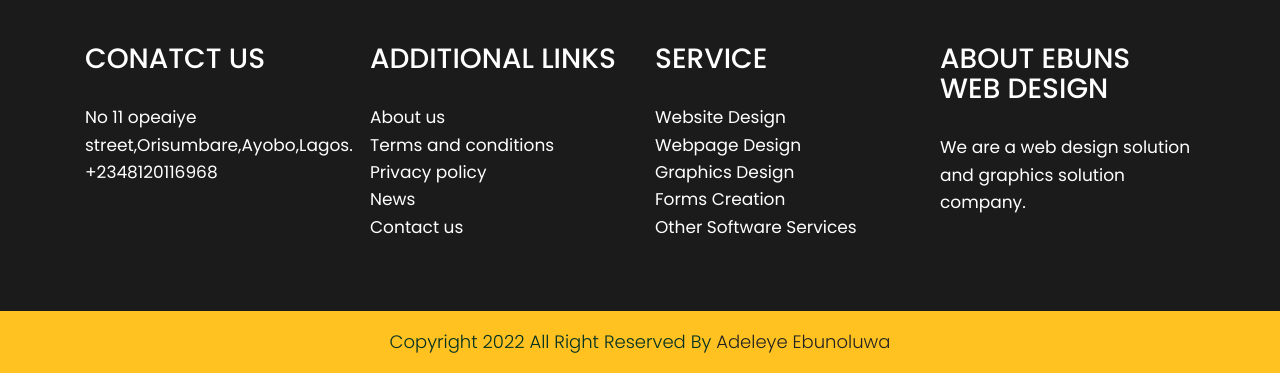
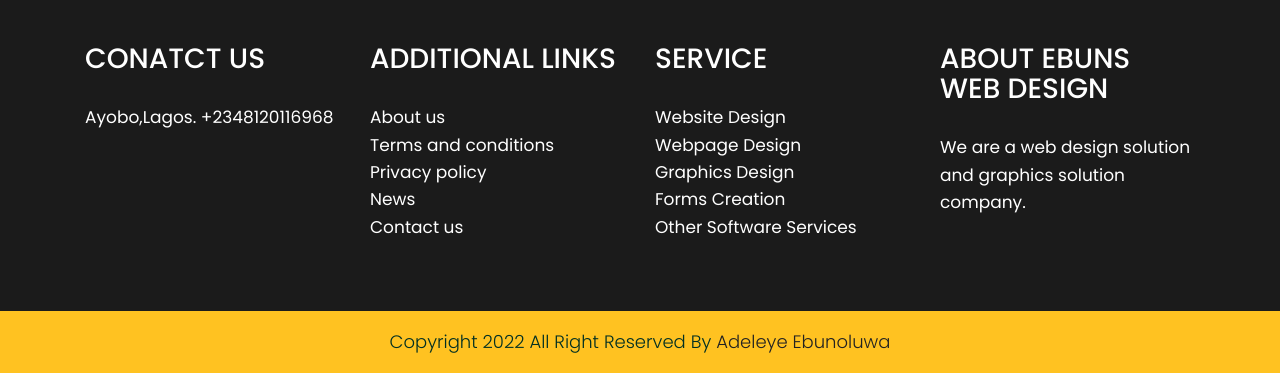
Before and after one commit to ebunoluwa3/MyWebsite, a plain HTML site: page contact.html in a window 1280 px wide. Shown: the part 1041-1414 px from the top of the page. Drawn offline with nearby package versions, Linux system fonts and the light colour scheme.

Commit message:
Update contact.html

```diff
--- a/contact.html
+++ b/contact.html
@@ -153,7 +153,7 @@
                <div class="col-xl-3 col-lg-3 col-md-6 col-sm-12">
                   <div class="contact">
                      <h3>conatct us</h3>
-                     <span>No 11 opeaiye street,Orisumbare,Ayobo,Lagos.
+                     <span>Ayobo,Lagos.
                         +2348120116968</span>
                   </div>
                </div>
```
